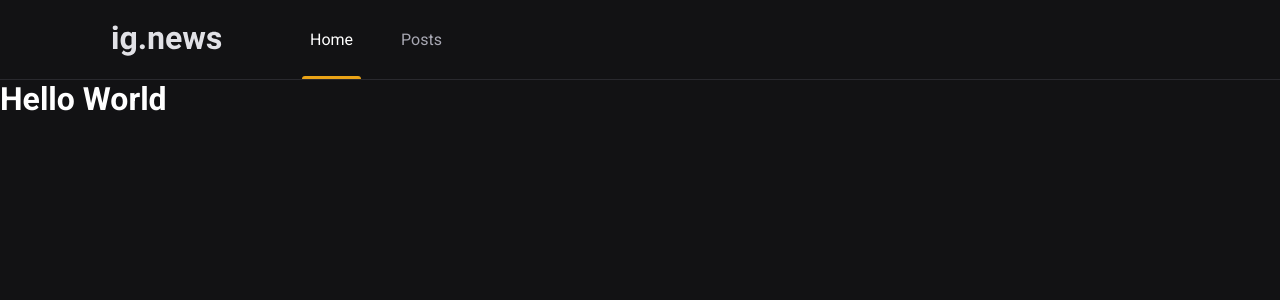
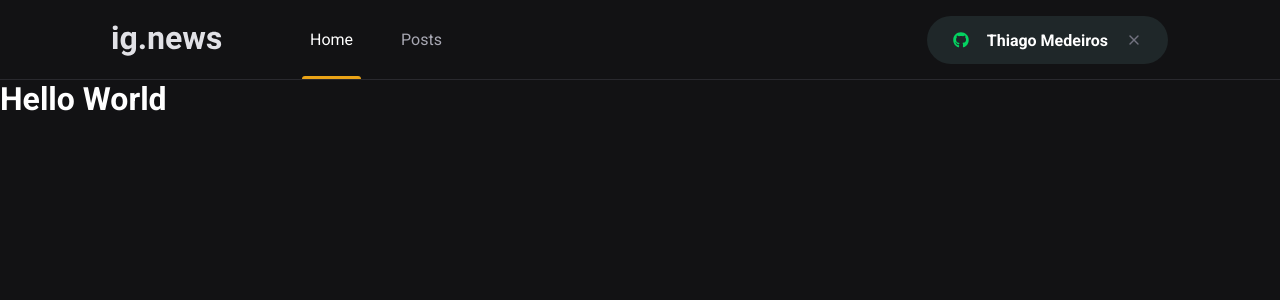
Before and after one commit to thihxm/Nextjs-React-News, a Next.js app: page / in a window 1280 px wide. Shown: the top 300 px of the page. Built offline with nearby package versions, Linux system fonts and the light colour scheme.

Commit message:
Sign in with github button

```diff
--- a/package.json
+++ b/package.json
@@ -11,6 +11,7 @@
     "next": "12.0.8",
     "react": "17.0.2",
     "react-dom": "17.0.2",
+    "react-icons": "^4.3.1",
     "sass": "^1.49.0"
   },
   "devDependencies": {
--- a/src/components/Header/index.tsx
+++ b/src/components/Header/index.tsx
@@ -1,6 +1,5 @@
+import { SignInButton } from '../SignInButton'
 import styles from './styles.module.scss'
-
-import React from 'react'
 
 export function Header() {
   return (
@@ -14,6 +13,8 @@
           </a>
           <a href="">Posts</a>
         </nav>
+
+        <SignInButton />
       </div>
     </header>
   )
--- a/src/components/Header/styles.module.scss
+++ b/src/components/Header/styles.module.scss
@@ -50,4 +50,8 @@
       }
     }
   }
+
+  button {
+    margin-left: auto;
+  }
 }
--- /dev/null
+++ b/src/components/SignInButton/index.tsx
@@ -0,0 +1,19 @@
+import { FaGithub } from 'react-icons/fa'
+import { FiX } from 'react-icons/fi'
+
+import styles from './styles.module.scss'
+
+export function SignInButton() {
+  const isUserLoggedIn = true
+
+  return isUserLoggedIn ? (
+    <button type="button" className={styles['signIn-button']}>
+      <FaGithub color="#04d361" /> Thiago Medeiros{' '}
+      <FiX color="#737380" className={styles['close-icon']} />
+    </button>
+  ) : (
+    <button type="button" className={styles['signIn-button']}>
+      <FaGithub color="#eba417" /> Sign in with Github
+    </button>
+  )
+}
--- /dev/null
+++ b/src/components/SignInButton/styles.module.scss
@@ -0,0 +1,33 @@
+.signIn-button {
+  height: 3rem;
+  border-radius: 3rem;
+  background: var(--gray-850);
+  border: 0;
+  padding: 0 1.5rem;
+
+  display: flex;
+  align-items: center;
+  justify-content: center;
+
+  color: var(--white);
+  font-weight: bold;
+
+  transition: filter 0.2s;
+
+  &:hover {
+    filter: brightness(0.8);
+  }
+
+  svg {
+    width: 20px;
+    aspect-ratio: 1;
+  }
+
+  svg:first-child {
+    margin-right: 1rem;
+  }
+
+  svg.close-icon {
+    margin-left: 1rem;
+  }
+}
--- a/src/styles/global.scss
+++ b/src/styles/global.scss
@@ -10,6 +10,7 @@
   --gray-100: #e1e1e6;
   --gray-300: #a8a8b3;
   --gray-800: #29292e;
+  --gray-850: #1f2729;
   --gray-900: #121214;
 
   --cyan-500: #61dafb;
```
Also changed, not shown: 1 other file (tests, documents, lock files or other folders).
